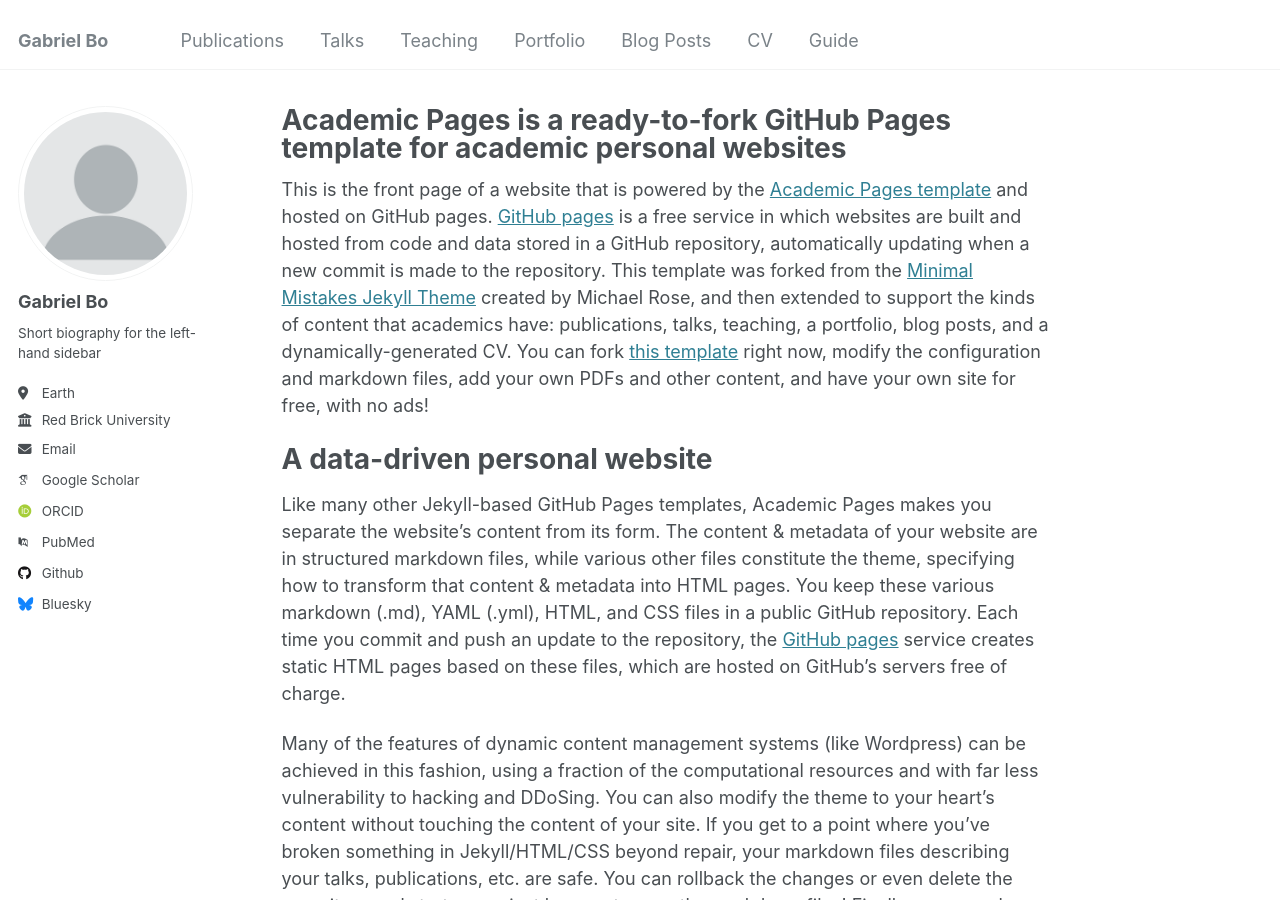
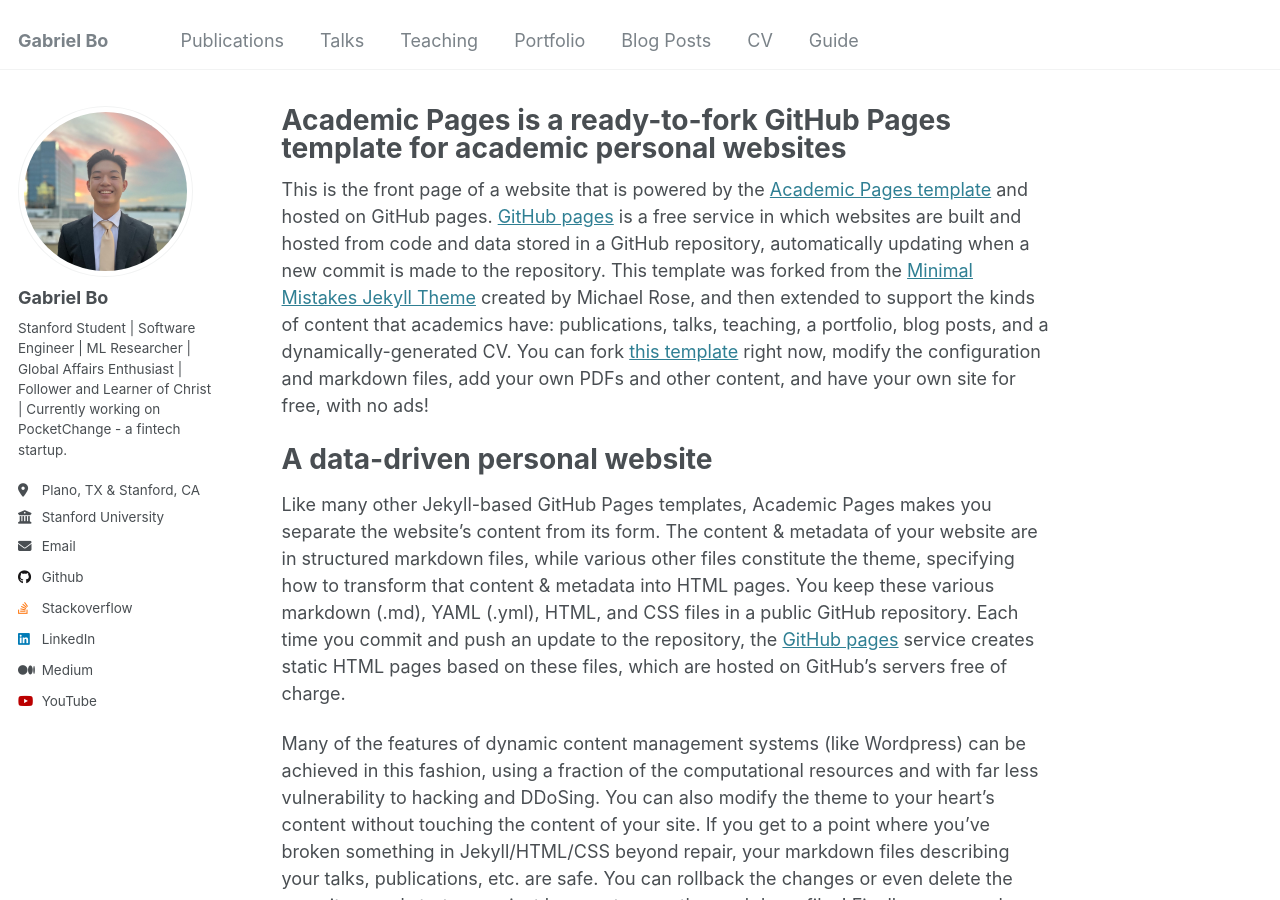
Before and after one commit to gabrielkmbo/gabrielkmbo.github.io, a Jekyll site: the page built from _pages/about.md, in a window 1280 px wide and 900 px high. Built offline with Jekyll 4.4.1, drawn with Linux system fonts in a browser that asks for light colours; some web fonts are replaced.

Commit message:
renaming profile settings

```diff
--- a/_config.yml
+++ b/_config.yml
@@ -21,22 +21,22 @@ repository               : "gabrielkmbo/gabrielkmbo.github.io"
 #               Additional customization can be done by editing /_includes/author-profile.html
 author:
   # Biographic information
-  avatar           : "profile.png"
+  avatar           : "profile.JPG"
   name             : "Gabriel Bo"
   pronouns         : # example: "she/her"
-  bio              : "Short biography for the left-hand sidebar"
-  location         : "Earth"
-  employer         : "Red Brick University"
+  bio              : "Stanford Student | Software Engineer | ML Researcher | Global Affairs Enthusiast | Follower and Learner of Christ | Currently working on PocketChange - a fintech startup."
+  location         : "Plano, TX & Stanford, CA"
+  employer         : "Stanford University"
   uri              : # URL
-  email            : "none@example.org"
+  email            : "gabebo@stanford.edu"
 
   # Academic websites
   arxiv            : # URL - Update with the correct link to your profile
-  googlescholar    : "https://scholar.google.com/citations?user=PS_CX0AAAAAJ"
+  googlescholar    : # "https://scholar.google.com/citations?user=PS_CX0AAAAAJ"
   impactstory      : # URL
-  orcid            : "http://orcid.org/yourorcidurl"
+  orcid            : # "http://orcid.org/yourorcidurl"
   semantic         : # URL
-  pubmed           : "https://www.ncbi.nlm.nih.gov/pubmed/?term=john+snow"
+  pubmed           : # "https://www.ncbi.nlm.nih.gov/pubmed/?term=john+snow"
   researchgate     : # URL
   scopus           : # URL
 
@@ -46,21 +46,21 @@ author:
   dribbble         : # Username
   github           : "gabrielkmbo"
   kaggle           : # Username
-  stackoverflow    : # User number or user number and name (i.e., use "1" or "1/jeff-atwood")
+  stackoverflow    : 29015432/gabriel-bo
 
   # Social media
-  bluesky          : "bsky.app" # Replace this with you Bluesky username
-  facebook         : # Username
+  bluesky          : # "bsky.app" # Replace this with you Bluesky username
+  facebook         : # gabriel.bo0496
   flickr           : # Username
   foursquare       : # Username
   goodreads        : # Username
   google_plus      : # Username
   keybase          : # Username
-  instagram        : # Username
+  instagram        : # gabekmbo
   lastfm           : # Username
-  linkedin         : # Username
+  linkedin         : www.linkedin.com/in/gabriel-bo
   mastodon         : # URL
-  medium           : # URL
+  medium           : https://medium.com/@gabrielkmbo
   pinterest        : # Username
   soundcloud       : # Username
   steam            : # Username
@@ -71,7 +71,7 @@ author:
   weibo            : # Username
   wikipedia        : # Username
   xing             : # Username
-  youtube          : # Username
+  youtube          : gabebo9445
   zhihu            : # Username
 
 # Publication Category - The following the list of publication categories and their headings
```
Also changed, not shown: images/profile.JPG (added), images/profile.png (deleted).
